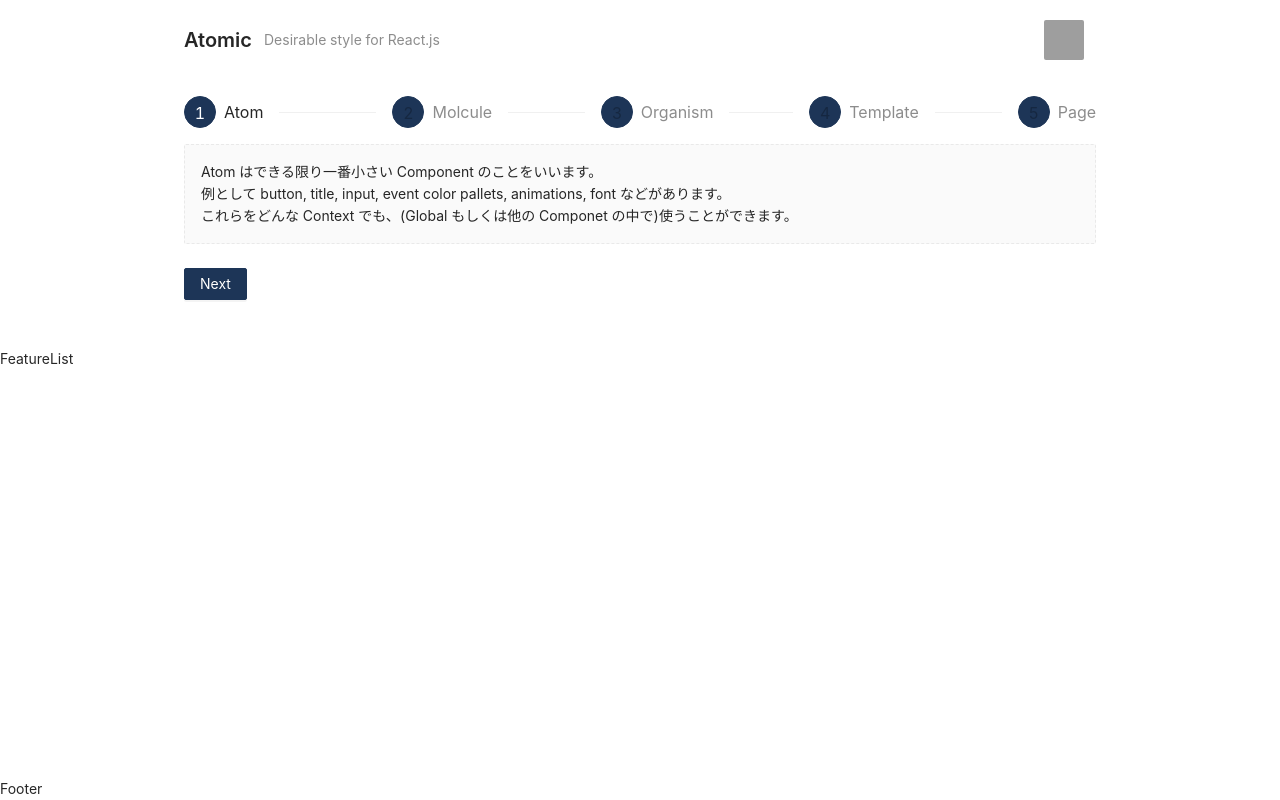
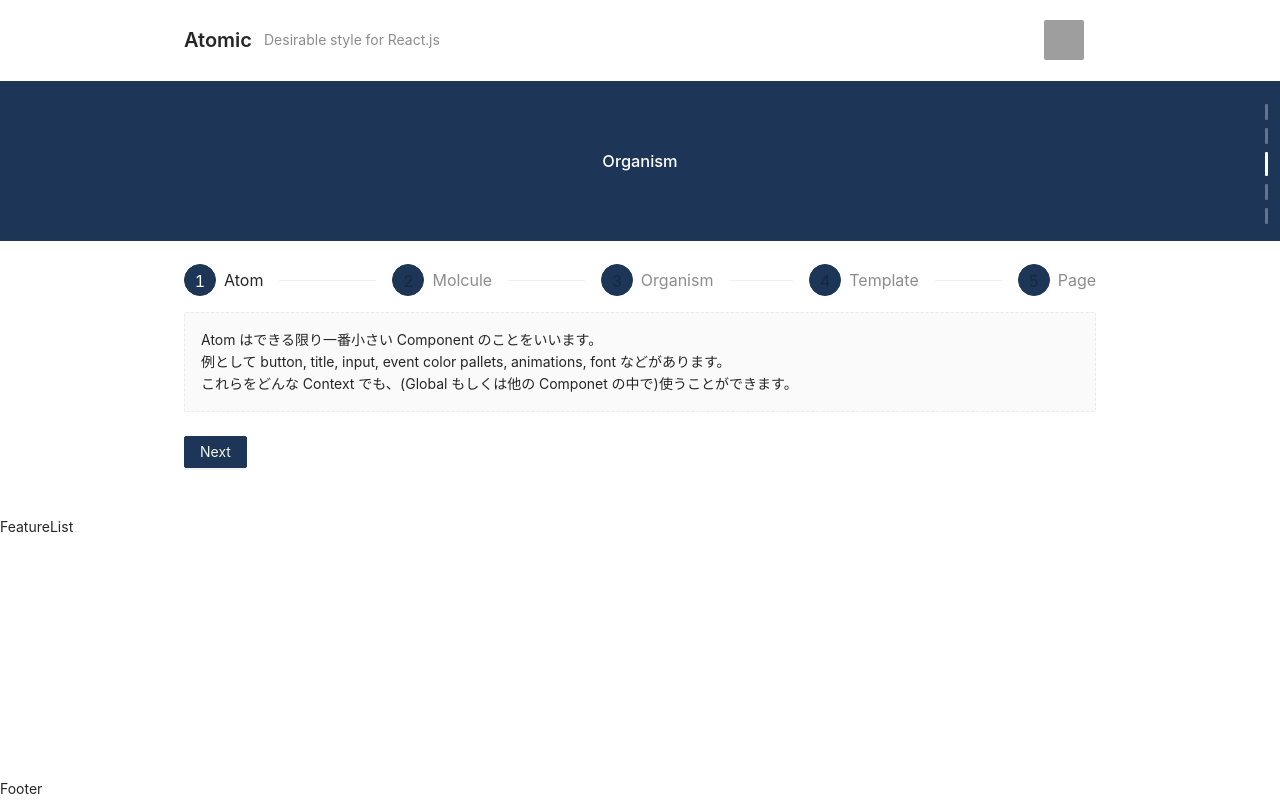
Before and after one commit to TERADA-DANTE/LPs, a React (Create React App) app in the folder atomic/: page / in a window 1280 px wide. Built offline with nearby package versions, Linux system fonts and the light colour scheme; grey boxes are pictures that could not be loaded.

Commit message:
Create Atom - Carousel

```diff
--- /dev/null
+++ b/atomic/src/components/atoms/Carousel/index.js
@@ -0,0 +1,24 @@
+import { Carousel } from 'antd'
+
+const contentStyle = {
+  height: '160px',
+  color: '#fff',
+  lineHeight: '160px',
+  textAlign: 'center',
+  background: '#1d3557'
+}
+
+export default function () {
+  const dotPosition = 'right'
+  return (
+    <Carousel dotPosition={dotPosition} autoplay={true} autoplaySpeed={2000}>
+      {['Atom', 'Molcule', 'Organism', 'Template', 'Page'].map((v, i) => {
+        return (
+          <div key={i}>
+            <h3 style={contentStyle}>{v}</h3>
+          </div>
+        )
+      })}
+    </Carousel>
+  )
+}
--- a/atomic/src/components/molcules/Navigation/index.js
+++ b/atomic/src/components/molcules/Navigation/index.js
@@ -1,5 +1,5 @@
 import React from 'react'
-import { PageHeader, Button, message } from 'antd'
+import { PageHeader } from 'antd'
 import Avatar from 'components/atoms/Avatar/index'
 
 const Navigation = () => {
@@ -8,7 +8,7 @@ const Navigation = () => {
       className='site-page-header'
       title='Atomic'
       subTitle='Desirable style for React.js'
-      extra={[<Avatar />]}
+      extra={<Avatar />}
     />
   )
 }
--- a/atomic/src/components/molcules/Step/index.css
+++ b/atomic/src/components/molcules/Step/index.css
@@ -34,10 +34,13 @@
 button.ant-btn.ant-btn-primary {
   background-color: #1d3557 !important;
   border-color: #1d3557 !important;
+  color: #f1faee !important;
 }
 
-button:hover {
+button:hover,
+button:focus {
   border-color: #1d3557 !important;
   color: #1d3557 !important;
 }
+
 /*Override*/
--- /dev/null
+++ b/atomic/src/components/organisms/Main/index.js
@@ -0,0 +1,5 @@
+import Carousel from 'components/atoms/Carousel/index'
+
+export default function () {
+  return <Carousel />
+}
--- a/atomic/src/components/pages/HomePage/index.js
+++ b/atomic/src/components/pages/HomePage/index.js
@@ -1,12 +1,18 @@
 import React from 'react'
 import GenericTemplate from 'components/templates/GenericTemplate/index'
 import Header from 'components/organisms/Header/index'
+import Main from 'components/organisms/Main/index'
 import Hero from 'components/organisms/Hero/index'
 import Footer from 'components/organisms/Footer/index'
 import FeatureList from 'components/organisms/FeatureList/index'
 const HomePage = () => {
   return (
-    <GenericTemplate header={<Header />} hero={<Hero />} footer={<Footer />}>
+    <GenericTemplate
+      header={<Header />}
+      main={<Main />}
+      hero={<Hero />}
+      footer={<Footer />}
+    >
       <FeatureList />
     </GenericTemplate>
   )
--- a/atomic/src/components/templates/GenericTemplate/index.js
+++ b/atomic/src/components/templates/GenericTemplate/index.js
@@ -18,7 +18,7 @@ const Header = styled.header`
   width: 100%;
   z-index: 999;
 `
-
+const Main = styled.main``
 const Hero = styled.section`
   display: flex;
   justify-content: center;
@@ -35,10 +35,18 @@ const Footer = styled.footer`
   margin-top: auto;
 `
 
-const GenericTemplate = ({ header, hero, children, footer, ...props }) => {
+const GenericTemplate = ({
+  header,
+  main,
+  hero,
+  children,
+  footer,
+  ...props
+}) => {
   return (
     <Wrapper {...props}>
       <Header>{header}</Header>
+      <Main>{main}</Main>
       <Hero>{hero}</Hero>
       <Content>{children}</Content>
       <Footer>{footer}</Footer>
```
Also changed, not shown: 1 other file (tests, documents, lock files or other folders).
